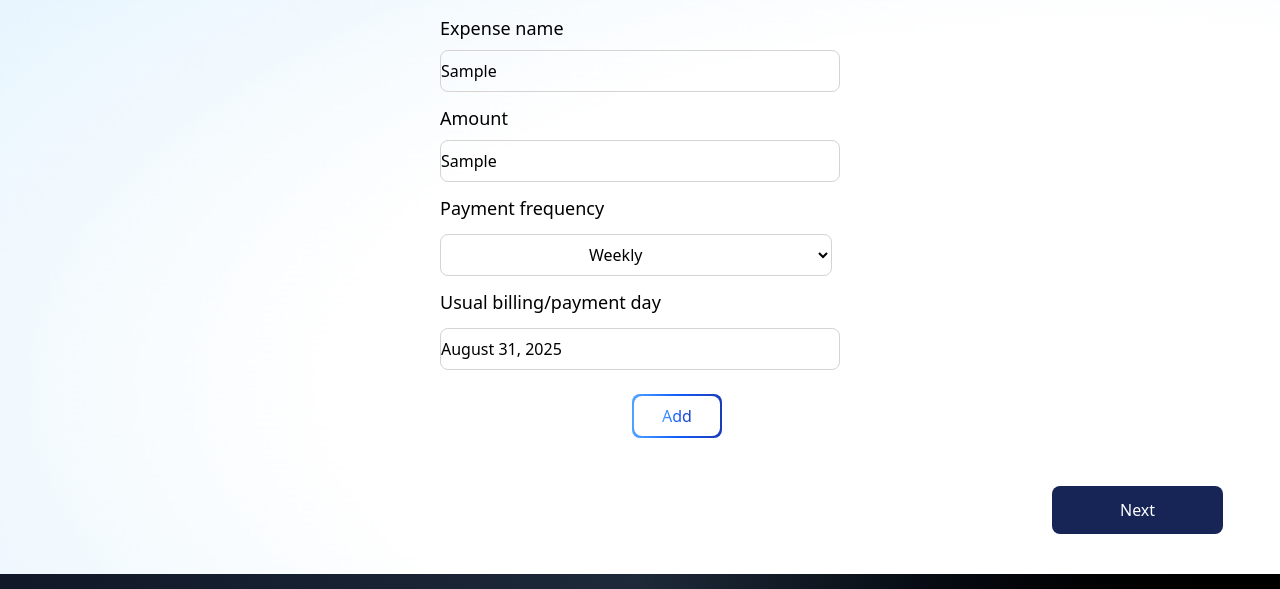
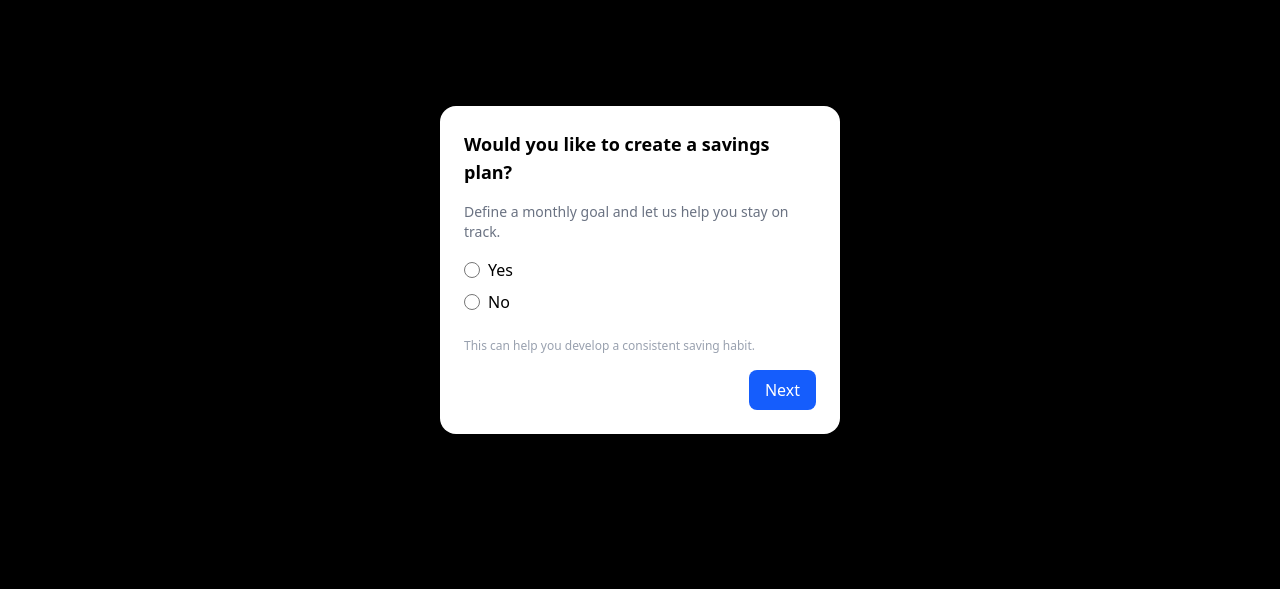
Before and after one commit to JavierSGonzalez/Payvo, a website: page Ingreso de info/IngresoInfoTres.html in a window 1280 px wide. Both pictures are taken after typing "Sample", "Sample" into the empty fields and a click on the button "Next". Shown: the part 130-719 px from the top of the page. Drawn offline with nearby package versions, Linux system fonts and the light colour scheme; no server answers.

Commit message:
Emergentes 5 y 6

```diff
--- a/Ingreso de info/IngresoInfoTres.html
+++ b/Ingreso de info/IngresoInfoTres.html
@@ -61,7 +61,7 @@
                 })
         </script>
 
-       <div class="ml-50 mb-6">
+       <div class="ml-37 mb-6" >
             <div class="p-[2px] rounded-lg bg-gradient-to-r from-blue-400 via-blue-600 to-blue-800 inline-block mt-6 ml-[27rem]">
                 <button type="button" id="" class="py-2 px-7 hover:bg-blue-100 font-medium rounded-lg bg-white w-full">
                     <span class="bg-gradient-to-r from-blue-400 via-blue-600 to-blue-800 bg-clip-text text-transparent">
@@ -72,10 +72,86 @@
         </div>
     </div>
 
-    <div class="ml-155 mb-10">
-        <button type="submit" class="py-3 px-17 bg-blue-950 hover:bg-blue-600 text-white font-medium rounded-lg mt-6 ml-108 ease-in-out hover:scale-110">Next</button>
+     <div class="ml-[35rem] mb-10">
+        <button id="openModals" class="py-3 px-17 bg-blue-950 hover:bg-blue-600 text-white font-medium rounded-lg mt-6 ml-108 ease-in-out hover:scale-110">
+         Next
+        </button>
     </div>
-    </form>
+
+  <!--... -->
+  <div id="modal1" class="hidden fixed inset-0 flex items-center justify-center bg-black bg-opacity-50">
+    <div class="bg-white rounded-2xl shadow-lg w-[400px] p-6">
+      <h2 class="text-lg font-bold mb-4">Would you like to create a savings plan?</h2>
+      <p class="text-sm text-gray-500 mb-4">Define a monthly goal and let us help you stay on track.</p>
+
+      <div class="space-y-2 mb-6">
+        <label class="flex items-center space-x-2">
+          <input type="radio" name="savings" class="w-4 h-4 text-blue-600">
+          <span>Yes</span>
+        </label>
+        <label class="flex items-center space-x-2">
+          <input type="radio" name="savings" class="w-4 h-4 text-blue-600">
+          <span>No</span>
+        </label>
+      </div>
+
+      <p class="text-xs text-gray-400 mb-4">This can help you develop a consistent saving habit.</p>
+
+      <div class="flex justify-end">
+        <button id="nextToModal2" class="px-4 py-2 rounded-lg bg-blue-600 text-white">Next</button>
+      </div>
+    </div>
+  </div>
+
+  <!-- ... -->
+  <div id="modal2" class="hidden fixed inset-0 flex items-center justify-center bg-black bg-opacity-50">
+    <div class="bg-white rounded-2xl shadow-lg w-[420px] p-6">
+      <h2 class="text-lg font-bold mb-3">Would you like to set a minimum safety buffer amount?</h2>
+      <p class="text-sm text-gray-500 mb-4">
+        When your available money falls below this amount, Payvo will notify you that you're entering the emergency zone.
+      </p>
+
+      <!-- Campo para escribir la cantidad -->
+      <div class="mb-6">
+        <label for="bufferAmount" class="block text-sm font-medium text-gray-700 mb-1">Enter amount:</label>
+        <input type="number" id="bufferAmount" name="bufferAmount"
+          class="w-full px-3 py-2 border border-gray-300 rounded-lg focus:outline-none focus:ring-2 focus:ring-blue-500">
+      </div>
+
+      <div class="flex justify-end space-x-3">
+        <button id="closeModals" class="px-4 py-2 rounded-lg bg-gray-200 text-gray-700">Maybe later</button>
+        <button id="closeModals2" class="px-4 py-2 rounded-lg bg-blue-600 text-white">Save</button>
+      </div>
+    </div>
+  </div>
+
+  <script>
+    const openBtn = document.getElementById("openModals");
+    const modal1 = document.getElementById("modal1");
+    const modal2 = document.getElementById("modal2");
+    const nextBtn = document.getElementById("nextToModal2");
+    const closeBtn1 = document.getElementById("closeModals");
+    const closeBtn2 = document.getElementById("closeModals2");
+
+    openBtn.addEventListener("click", () => {
+      modal1.classList.remove("hidden");
+    });
+
+    nextBtn.addEventListener("click", () => {
+      modal1.classList.add("hidden");
+      modal2.classList.remove("hidden");
+    });
+
+    closeBtn1.addEventListener("click", () => {
+      modal2.classList.add("hidden");
+    });
+
+    closeBtn2.addEventListener("click", () => {
+      modal2.classList.add("hidden");
+    });
+  </script>
+
+
 
 
     <!-- Footer -->
```
